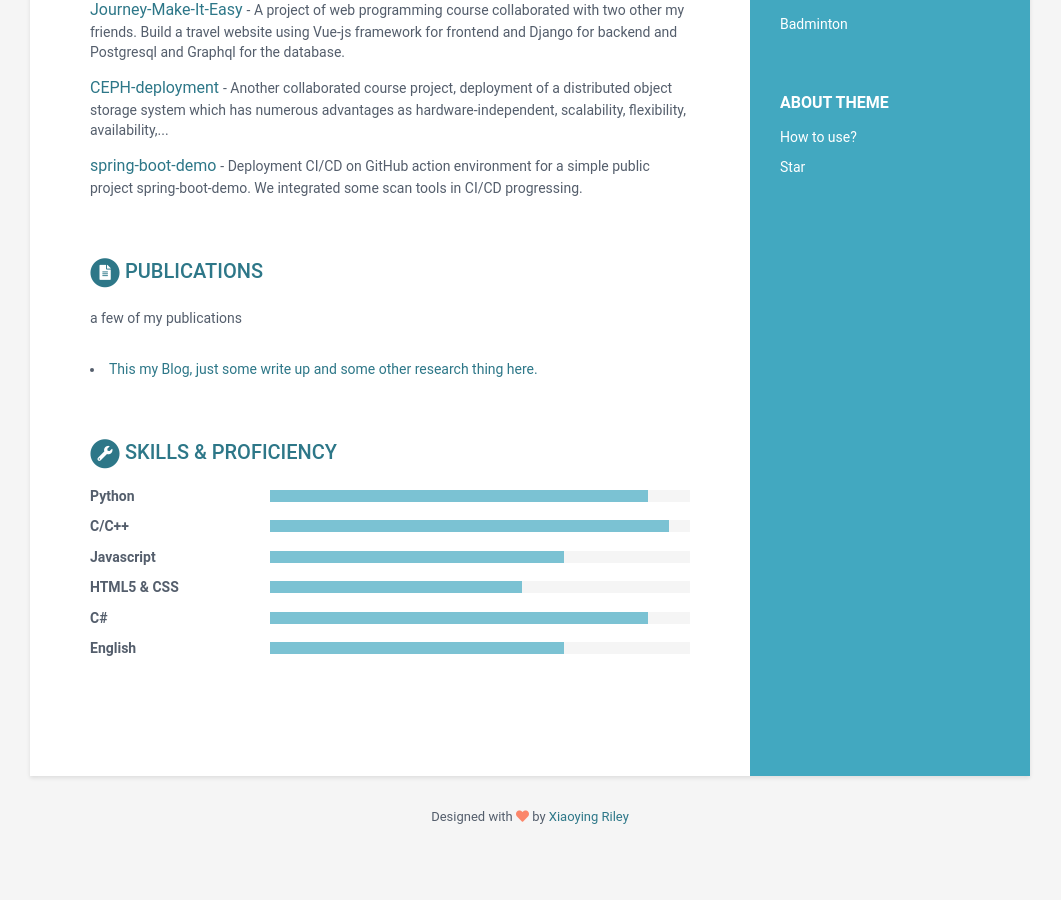
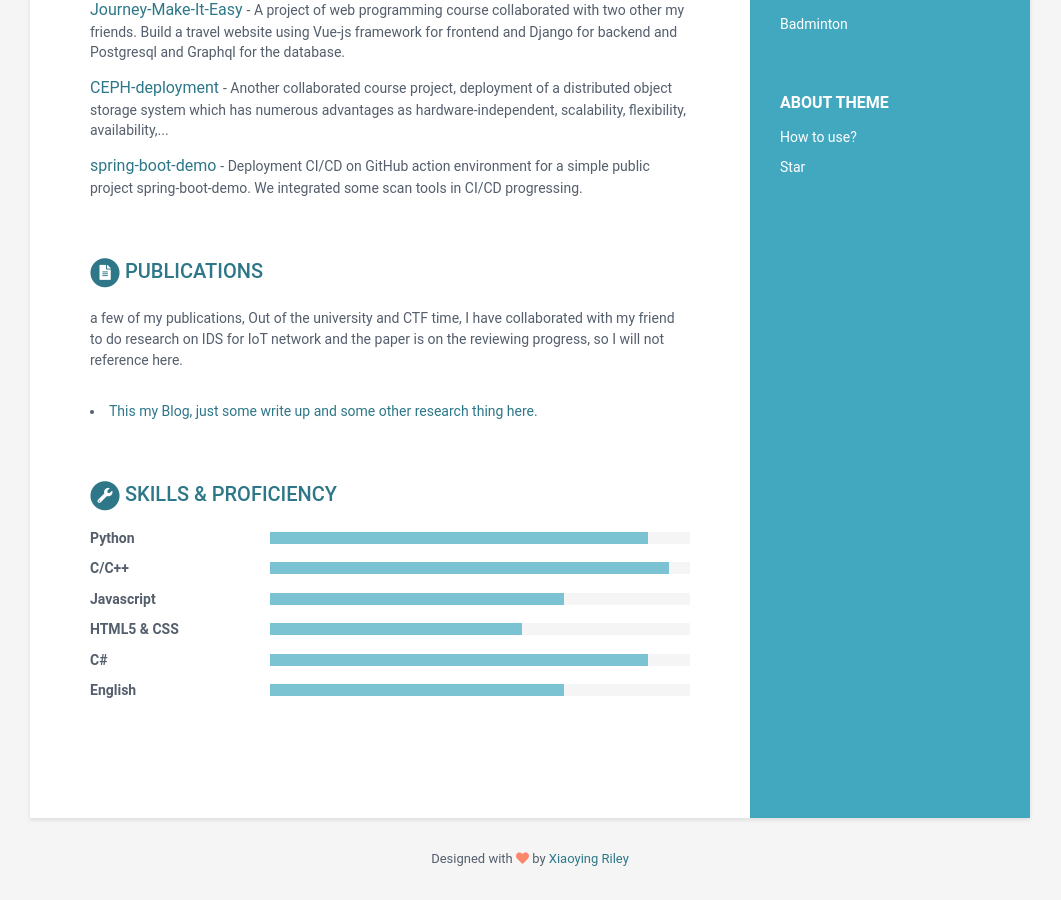
Before and after one commit to IxZZZ/CV, a Jekyll site: the page built from index.html, in a window 1280 px wide and 900 px high, scrolled down 1099 px. Shown: the whole window, without its empty margins (110-1171 px from the left). Built offline with Jekyll 4.4.1, drawn with Linux system fonts in a browser that asks for light colours; before the commit the page ends 1957 px from its top, so only the background shows below that.

Commit message:
upload update content

```diff
--- a/_data/data.yml
+++ b/_data/data.yml
@@ -110,9 +110,9 @@ projects:
 publications:
     title: Publications
     intro: |
-      a few of my publications
+      a few of my publications, Out of the university and CTF time, I have collaborated with my friend to do research on IDS for IoT network and the paper is on the reviewing progress, so I will not reference here.
     papers:
-      - title: My first paper - Out of the university and CTF time, I have collaborated with my friend to do research on IDS for IoT network and the paper is on the reviewing progress, so I will not reference here.
+      - title: My first paper
         link: "#"
         authors:
         conference:
```
